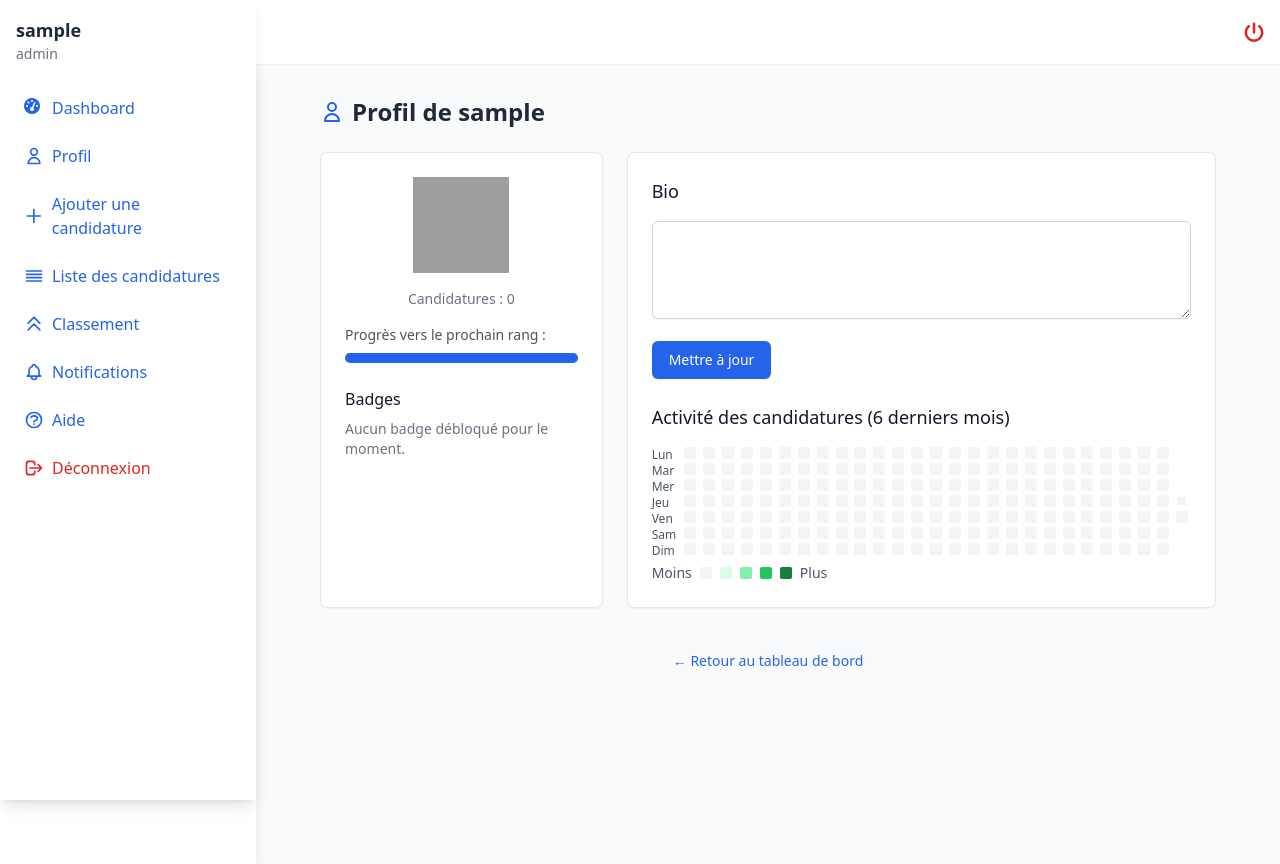
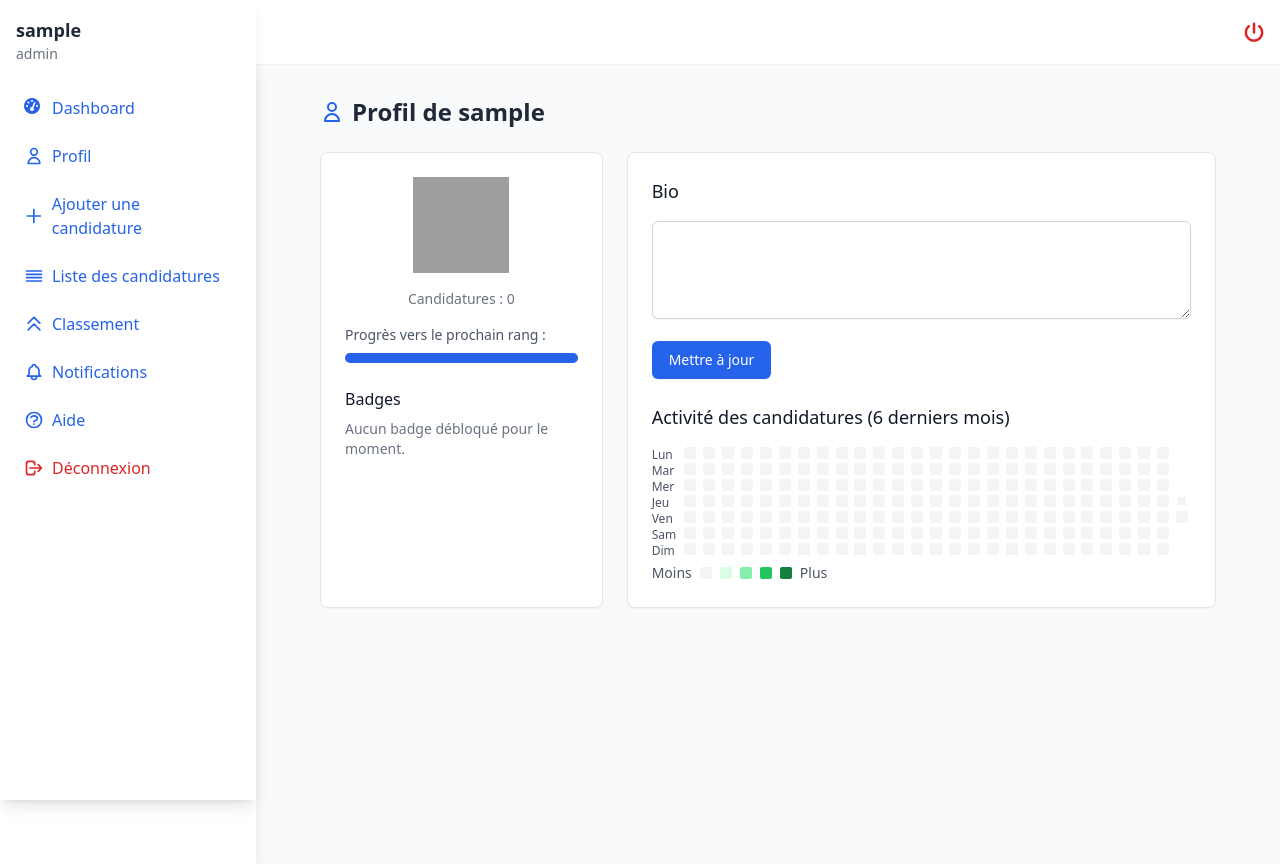
Before and after one commit to Maxence-villet/HelloCandidate, a PHP site: page /profile in a window 1280 px wide. Run offline with PHP 8.4, Linux system fonts and the light colour scheme; the visitor is signed in with stand-in values (Sample User, id 1); data comes from the database, SQL or seed files in the repository; data that the repository does not hold is empty; some libraries are stand-ins or nearby versions; grey boxes are pictures that could not be loaded.

Commit message:
remove link from profile.php

```diff
--- a/views/profile/profile.php
+++ b/views/profile/profile.php
@@ -179,12 +179,6 @@ include __DIR__ . '/../../utils/header/header_student.php';
                 </div>
             </div>
         </div>
-
-        <div class="text-center pt-4">
-            <a href="/welcome" class="text-sm font-medium text-blue-600 hover:text-blue-500">
-                ← Retour au tableau de bord
-            </a>
-        </div>
     </div>
 </main>
 </div>
```
